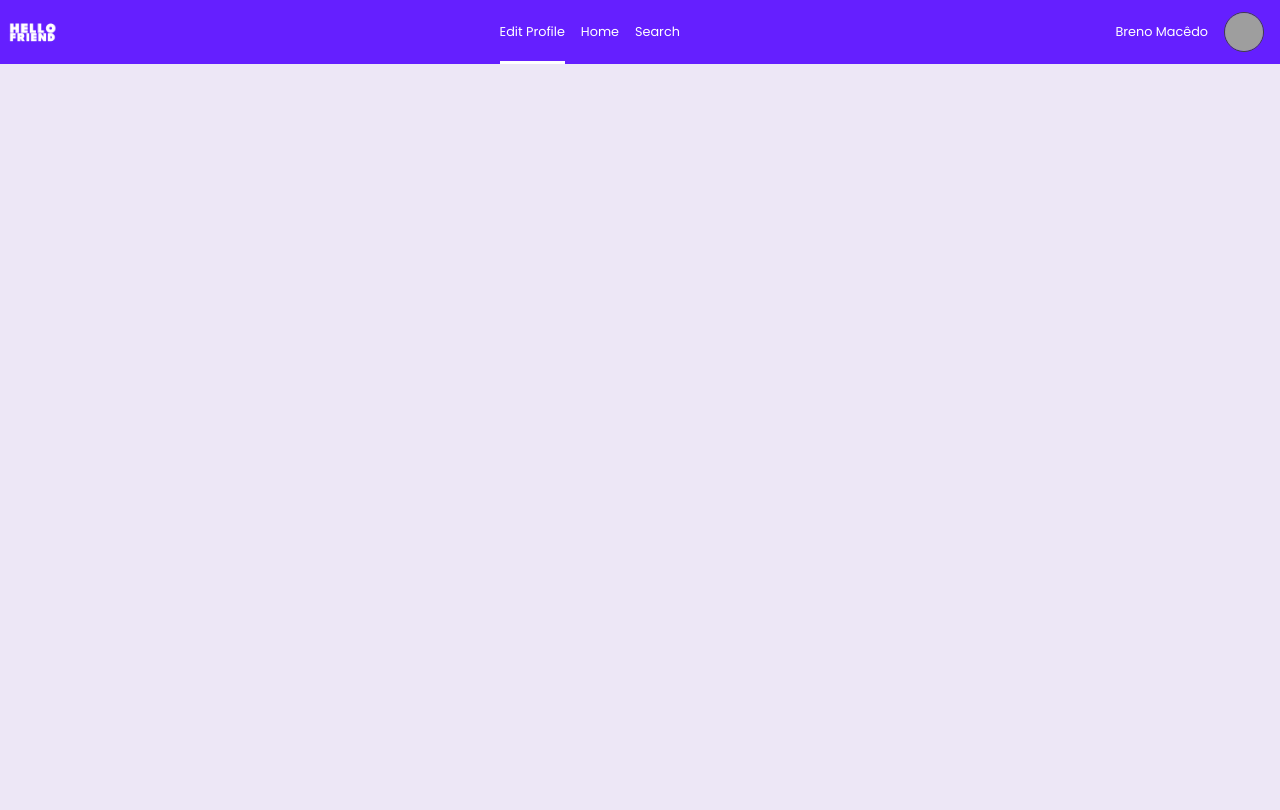
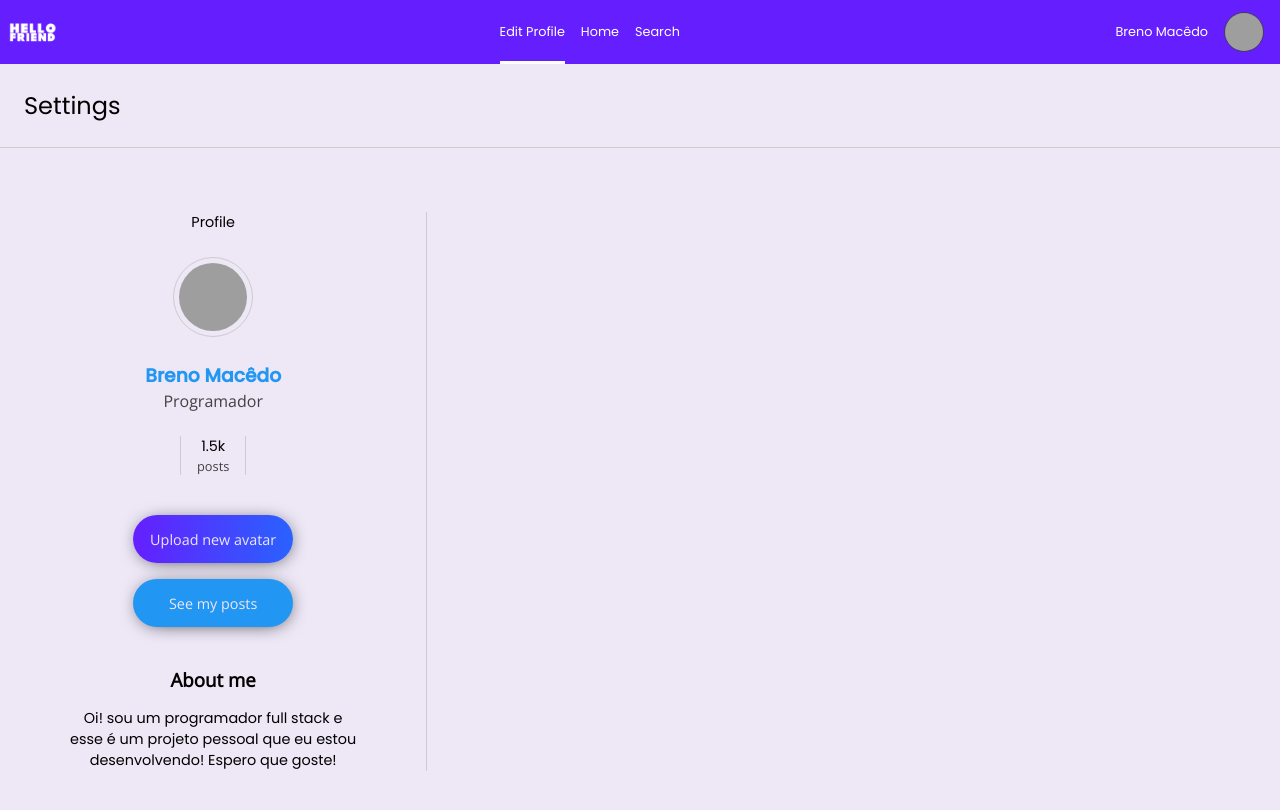
Before and after one commit to brenomacedo/hello-friend, a Next.js app: page /profile/edit in a window 1280 px wide. Shown: the top 810 px of the page. Built offline with nearby package versions, Linux system fonts and the light colour scheme; grey boxes are pictures that could not be loaded.

Commit message:
Edit: Profile Info

```diff
--- a/src/components/Button.tsx
+++ b/src/components/Button.tsx
@@ -3,11 +3,15 @@ import styles from '../styles/button.module.scss'
 
 interface ButtonProps {
     children: ReactNode
+    width?: string
+    backgroundColor?: string
 }
 
-export default function Button({ children }: ButtonProps) {
+export default function Button({ children, width, backgroundColor }: ButtonProps) {
     return (
-        <button className={styles.loginButton}>
+        <button
+            style={{ width: width, background: backgroundColor }}
+            className={styles.loginButton}>
             {children}
         </button>
     )
--- a/src/pages/profile/edit.tsx
+++ b/src/pages/profile/edit.tsx
@@ -1,8 +1,46 @@
 import styles from '../../styles/edit.module.scss'
 import TopBar from "../../components/TopBar"
+import Image from 'next/image'
+import Button from '../../components/Button'
 
 export default function Edit() {
     return (
-        <TopBar active='edit' />
+        <div className={styles.container}>
+            <TopBar active='edit' />
+            <div className={styles.title}>
+                <h2>Settings</h2>
+            </div>
+            <div className={styles.edit}>
+                <div className={styles.profile}>
+                    <p>Profile</p>
+                    <div className={styles.profilePic}>
+                        <Image src="https://avatars.githubusercontent.com/u/55261375?v=4" alt="breno"
+                            objectFit="cover" width={72} height={72} />
+                    </div>
+                    <h3>Breno Macêdo</h3>
+                    <h4>Programador</h4>
+
+                    <div className={styles.postCount}>
+                        <p>1.5k</p>
+                        <span>posts</span>
+                    </div>
+
+                    <Button width='10rem'>
+                        Upload new avatar
+                    </Button>
+
+                    <Button width='10rem' backgroundColor='#2196f3'>
+                        See my posts
+                    </Button>
+
+                    <div className={styles.bio}>
+                        <h3>About me</h3>
+                        <p>Oi! sou um programador full stack e esse é um projeto pessoal que eu estou desenvolvendo! Espero que goste!</p>
+                    </div>
+
+                </div>
+                <div className={styles.editProfile}></div>
+            </div>
+        </div>
     )
 }
--- a/src/styles/edit.module.scss
+++ b/src/styles/edit.module.scss
@@ -0,0 +1,100 @@
+.container {
+    min-height: 100vh;
+    display: flex;
+    flex-direction: column;
+
+    .title {
+        padding: 1.5rem;
+        border-bottom: 1px solid var(--gray);
+
+        h2 {
+            font-family: var(--poppins);
+            font-weight: 400;
+        }
+    }
+
+    .edit {
+        padding: 4rem 0;
+        display: flex;
+
+        .profile {
+            flex: 1;
+            display: flex;
+            flex-direction: column;
+            align-items: center;
+
+            border-right: 1px solid var(--gray);
+
+            p {
+                font-family: var(--poppins);
+                font-size: 0.9rem;
+            }
+
+            > h3 {
+                margin-top: 1.5rem;
+                font-family: var(--poppins);
+                color: var(--blue);
+            }
+
+            > h4 {
+                font-family: var(--open-sans);
+                color: var(--gray-dark);
+                font-weight: 400;
+            }
+
+            .profilePic {
+                margin-top: 1.5rem;
+                width: 5rem;
+                height: 5rem;
+                border-radius: 50%;
+                border: 1px solid var(--gray);
+                display: flex;
+                justify-content: center;
+                align-items: center;
+                overflow: hidden;
+                padding: 0.3rem;
+            }
+
+            .profilePic img {
+                border-radius: 50%;
+            }
+
+            .postCount {
+                margin: 1.5rem 0;
+
+                padding: 0 1rem;
+                border-left: 1px solid #ccc;
+                border-right: 1px solid #ccc;
+
+                display: flex;
+                flex-direction: column;
+                align-items: center;
+
+                span {
+                    font-size: 0.8rem;
+                    color: var(--gray-dark);
+                    font-family: var(--open-sans);
+                }
+            }
+
+            .bio {
+                display: flex;
+                flex-direction: column;
+                align-items: center;
+                gap: 1rem;
+                margin-top: 2.5rem;
+                font-family: var(--open-sans);
+
+                text-align: center;
+
+                p {
+                    max-width: 18rem;
+                }
+            }
+        }
+
+        .editProfile {
+            flex: 2;
+        }
+    }
+}
--- a/src/styles/globals.scss
+++ b/src/styles/globals.scss
@@ -7,6 +7,7 @@
     --blue-accent: #2962ff;
     --green: #81c784;
     --red: #f44336;
+    --gray: #ccc;
     --gray-dark: #424242;
     --gray-dark-2: #212121;
     --poppins: 'Poppins', sans-serif;
```
